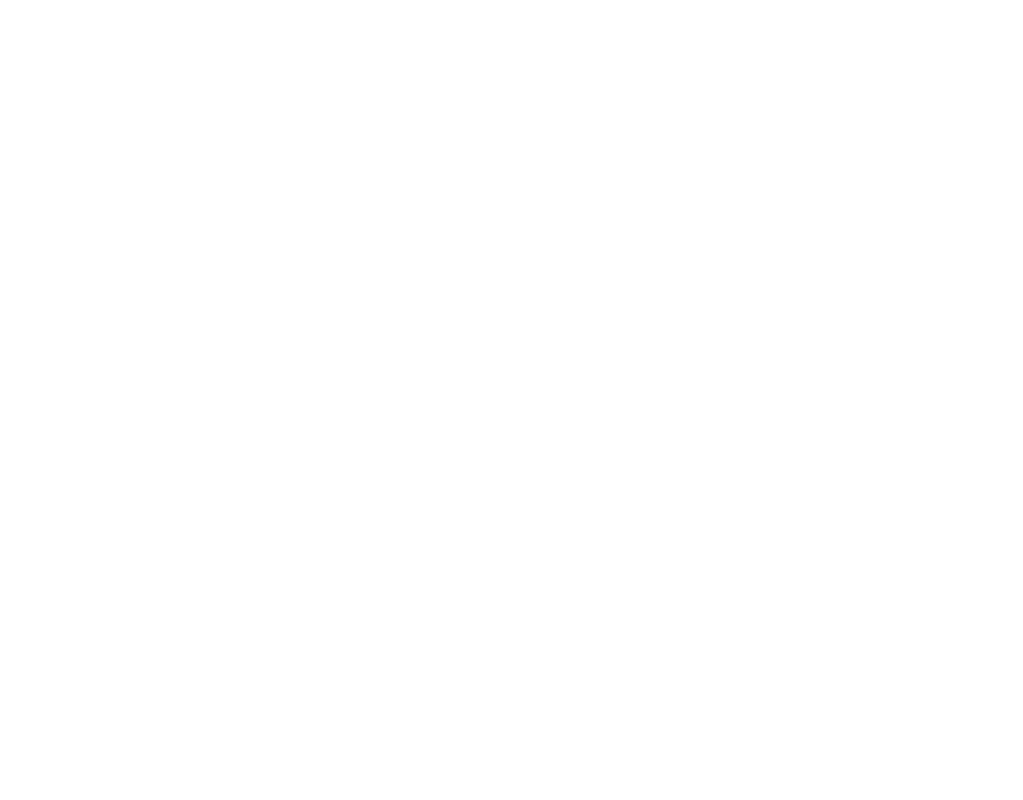
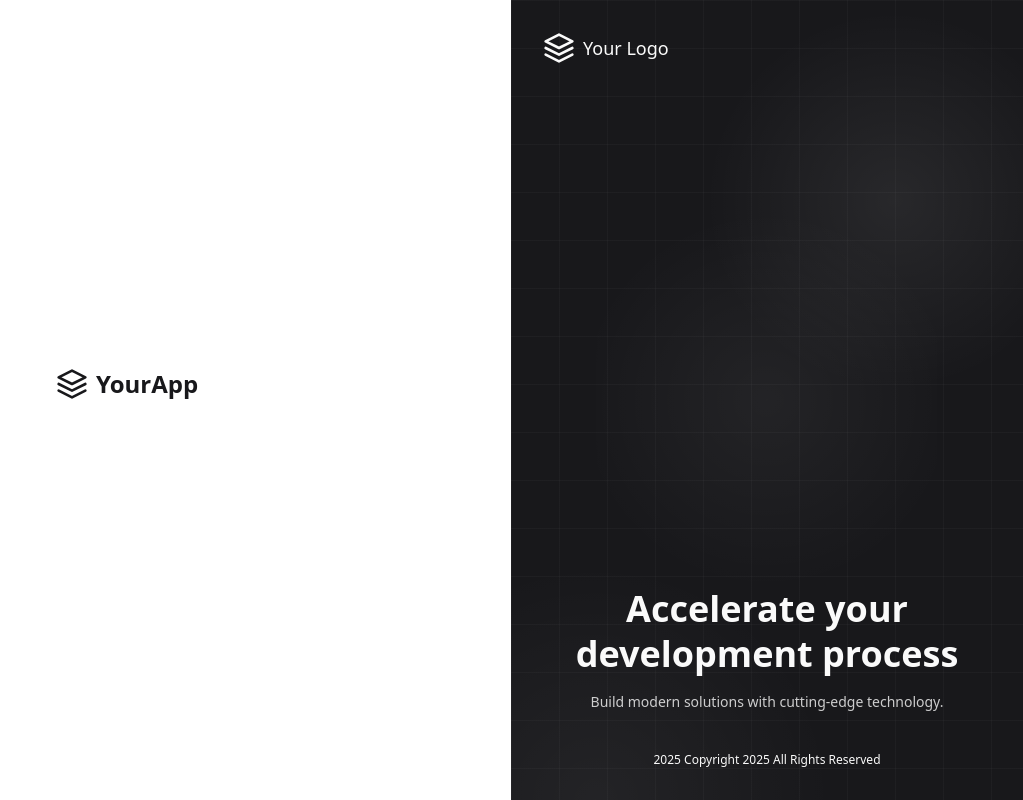
Before and after one commit to mhbaando/nextjs-django-boilerplate, a Next.js app: page /sign-in in a window 1280 px wide. Shown: the whole page, without its empty margins (257-1280 px from the left). Built offline with nearby package versions, Linux system fonts and the light colour scheme.

Commit message:
feat: Improve auth layout
Restructure the auth layout to a two-column grid. Add a background with
radial gradients. Add a logo and description.

```diff
--- a/app/(auth)/layout.tsx
+++ b/app/(auth)/layout.tsx
@@ -1,7 +1,101 @@
 const AuthLayout = ({ children }: { children: React.ReactNode }) => {
   return (
-    <div className="flex flex-col items-center justify-center min-h-screen py-2">
-      {children}
+    <div className="grid min-h-screen grid-cols-1 lg:grid-cols-5">
+      <div className="relative flex flex-col items-center justify-center p-8 lg:col-span-3">
+        <div
+          className="absolute inset-0"
+          style={{
+            backgroundImage:
+              "radial-gradient(hsl(var(--border)) 0.5px, transparent 0.5px)",
+            backgroundSize: "1rem 1rem",
+            opacity: 0.3,
+          }}
+        />
+        <div className="relative z-10 w-full max-w-md">
+          <div className="mb-8 text-center">
+            <div className="flex items-center justify-center gap-2 mb-4">
+              <svg
+                xmlns="http://www.w3.org/2000/svg"
+                viewBox="0 0 24 24"
+                fill="none"
+                stroke="currentColor"
+                strokeWidth="2"
+                strokeLinecap="round"
+                strokeLinejoin="round"
+                className="h-8 w-8 text-primary"
+              >
+                <path d="M12 2L2 7l10 5 10-5-10-5z" />
+                <path d="M2 17l10 5 10-5" />
+                <path d="M2 12l10 5 10-5" />
+              </svg>
+              <span className="text-2xl font-bold text-primary">YourApp</span>
+            </div>
+          </div>
+
+          {children}
+        </div>
+      </div>
+      <div className="relative hidden flex-col justify-between overflow-hidden bg-primary p-8 text-primary-foreground lg:col-span-2 lg:flex">
+        <div
+          className="absolute inset-0"
+          style={{
+            backgroundImage:
+              "linear-gradient(hsla(0,0%,100%,.03) 1px, transparent 1px), linear-gradient(90deg, hsla(0,0%,100%,.03) 1px, transparent 1px)",
+            backgroundSize: "3rem 3rem",
+          }}
+        />
+        <div
+          className="absolute -right-1/4 -top-1/4 h-full w-full rounded-full"
+          style={{
+            background:
+              "radial-gradient(circle at center, hsla(0,0%,100%,.07) 0, transparent 40%)",
+          }}
+        />
+        <div
+          className="absolute -left-1/3 -bottom-1/2 h-full w-full"
+          style={{
+            background:
+              "radial-gradient(circle at center, hsla(0,0%,100%,.05) 0, transparent 50%)",
+          }}
+        />
+        <div
+          className="absolute left-1/2 top-1/2 h-2/3 w-2/3 -translate-x-1/2 -translate-y-1/2 rounded-full"
+          style={{
+            background:
+              "radial-gradient(circle at center, hsla(0,0%,100%,.05) 0, transparent 60%)",
+          }}
+        />
+        <div className="relative z-10 flex items-center gap-2 text-lg font-medium">
+          <svg
+            xmlns="http://www.w3.org/2000/svg"
+            viewBox="0 0 24 24"
+            fill="none"
+            stroke="currentColor"
+            strokeWidth="2"
+            strokeLinecap="round"
+            strokeLinejoin="round"
+            className="h-8 w-8"
+          >
+            <path d="M12 2L2 7l10 5 10-5-10-5z" />
+            <path d="M2 17l10 5 10-5" />
+            <path d="M2 12l10 5 10-5" />
+          </svg>
+          <span>Your Logo</span>
+        </div>
+        <div className="relative z-10 mt-auto w-full  flex items-center justify-center flex-col">
+          <h1 className="text-4xl font-bold leading-tight max-w-md text-center">
+            Accelerate your development process
+          </h1>
+          <p className="mt-4 text-sm text-primary-foreground/80">
+            Build modern solutions with cutting-edge technology.
+          </p>
+
+          <p className="text-xs mt-10">
+            {" "}
+            {new Date().getFullYear()} Copyright 2025 All Rights Reserved
+          </p>
+        </div>
+      </div>
     </div>
   );
 };
```
